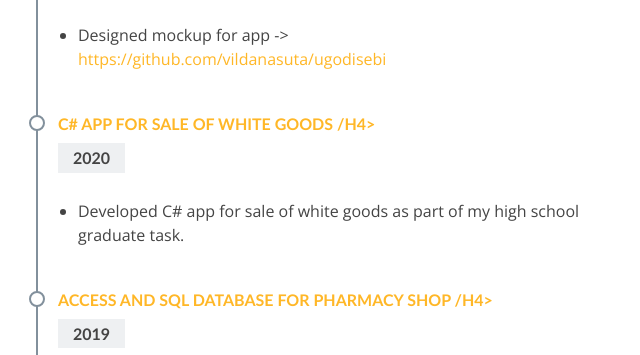
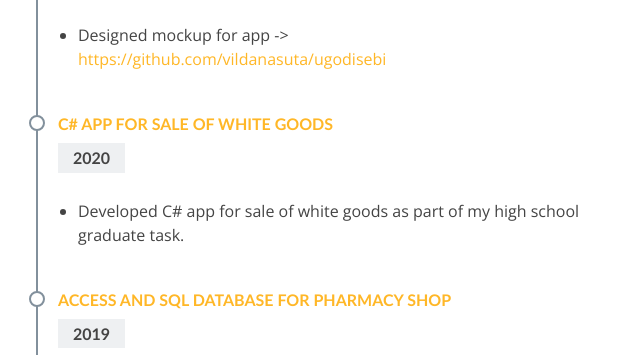
Before and after one commit to vildanasuta/vildanasuta, a plain HTML site: page index.html in a window 1280 px wide. Shown: the part 2303-2658 px from the top of the page, 616-1256 px from the left. Drawn offline with nearby package versions, Linux system fonts and the light colour scheme.

Commit message:
Update index.html
spelling mistake

```diff
--- a/index.html
+++ b/index.html
@@ -193,7 +193,7 @@
               </p>
             </div>
             <div class="resume-item">
-              <h4>C# app for sale of white goods /h4>
+              <h4>C# app for sale of white goods</h4>
               <h5>2020</h5>
 
               <p>
@@ -204,7 +204,7 @@
               </p>
             </div>
             <div class="resume-item">
-              <h4>Access and SQL database for Pharmacy shop /h4>
+              <h4>Access and SQL database for Pharmacy shop </h4>
               <h5>2019</h5>
 
               <p>
```
